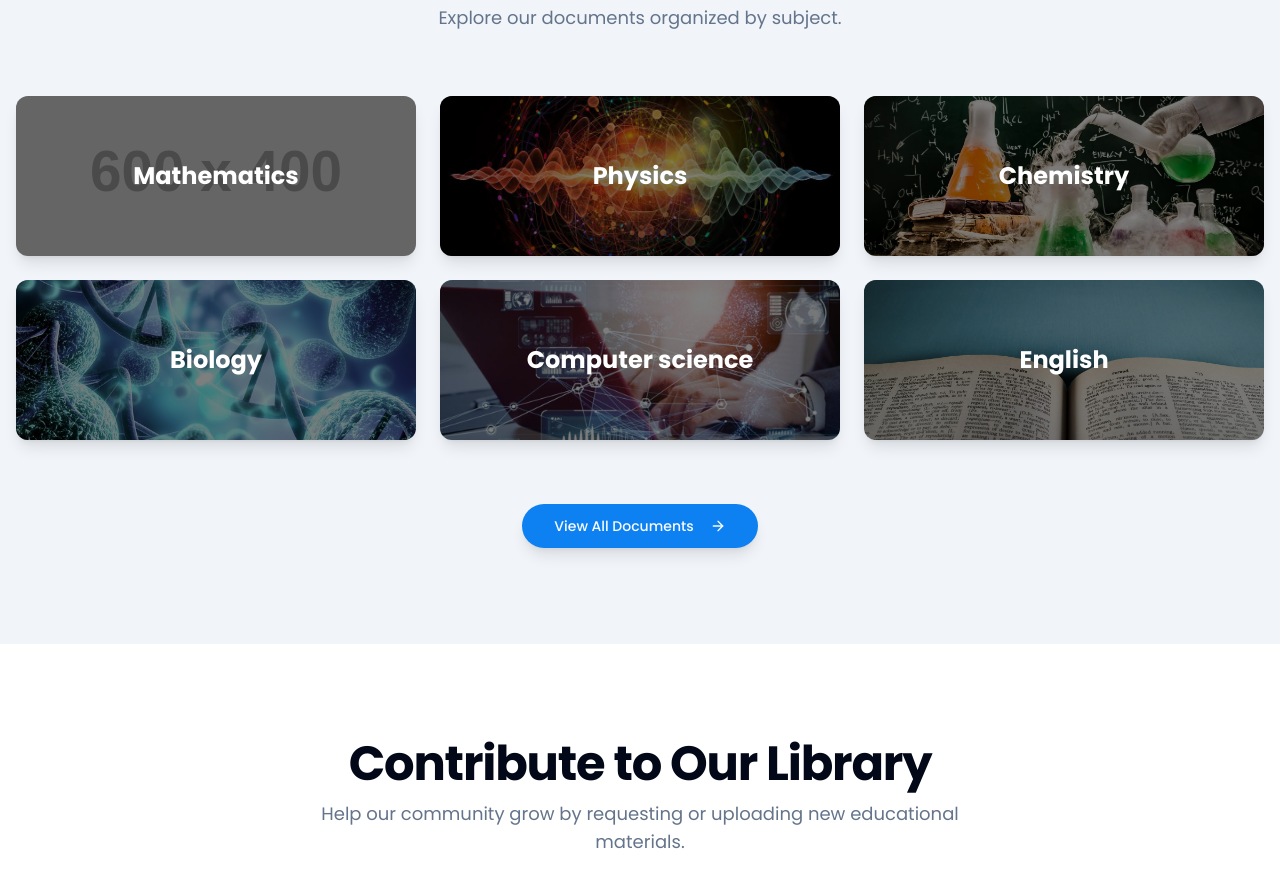
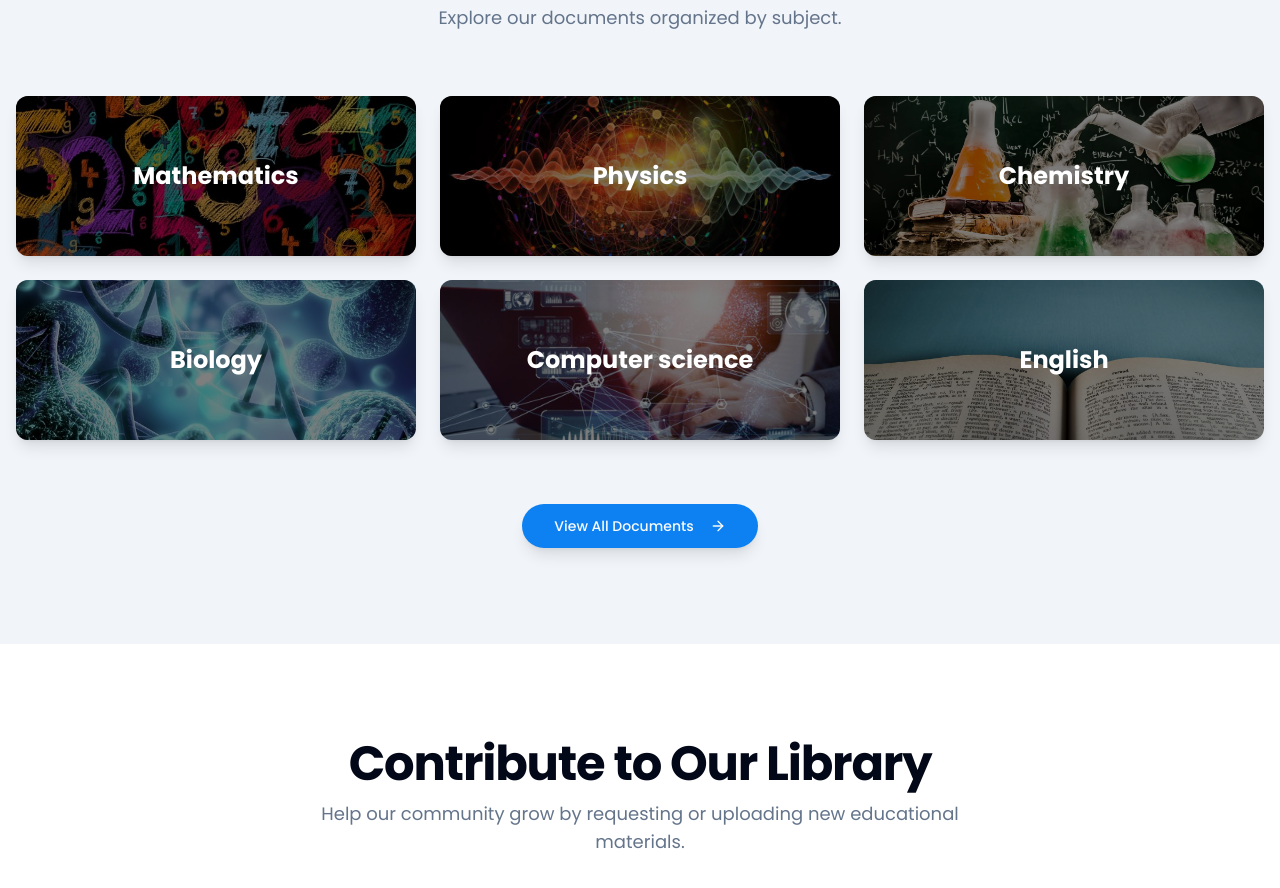
Before and after one commit to biswombhara/All-Investigatory-Projects, a Next.js app: page / in a window 1280 px wide. Shown: the part 845-1733 px from the top of the page. Built offline with nearby package versions, Linux system fonts and the light colour scheme; no server answers; the database is empty.

Commit message:
at category card math bg img is not showing

```diff
--- a/src/app/page.jsx
+++ b/src/app/page.jsx
@@ -1,3 +1,4 @@
+
 'use client';
 
 import { HeroSection } from '../components/HeroSection.jsx';
@@ -13,7 +14,7 @@ import { PdfList } from '../components/PdfList.jsx';
 
 
 const categories = [
-  { name: 'Mathematics', imageUrl: 'https://placehold.co/600x400.png', hint: 'mathematics equation' },
+  { name: 'Mathematics', imageUrl: '/category-card/math.jpg', hint: 'mathematics equation' },
   { name: 'Physics', imageUrl: '/category-card/physics.jpg', hint: 'physics atoms' },
   { name: 'Chemistry', imageUrl: '/category-card/chemistry.jpg', hint: 'chemistry beakers' },
   { name: 'Biology', imageUrl: '/category-card/biology.jpg', hint: 'biology dna' },
```
